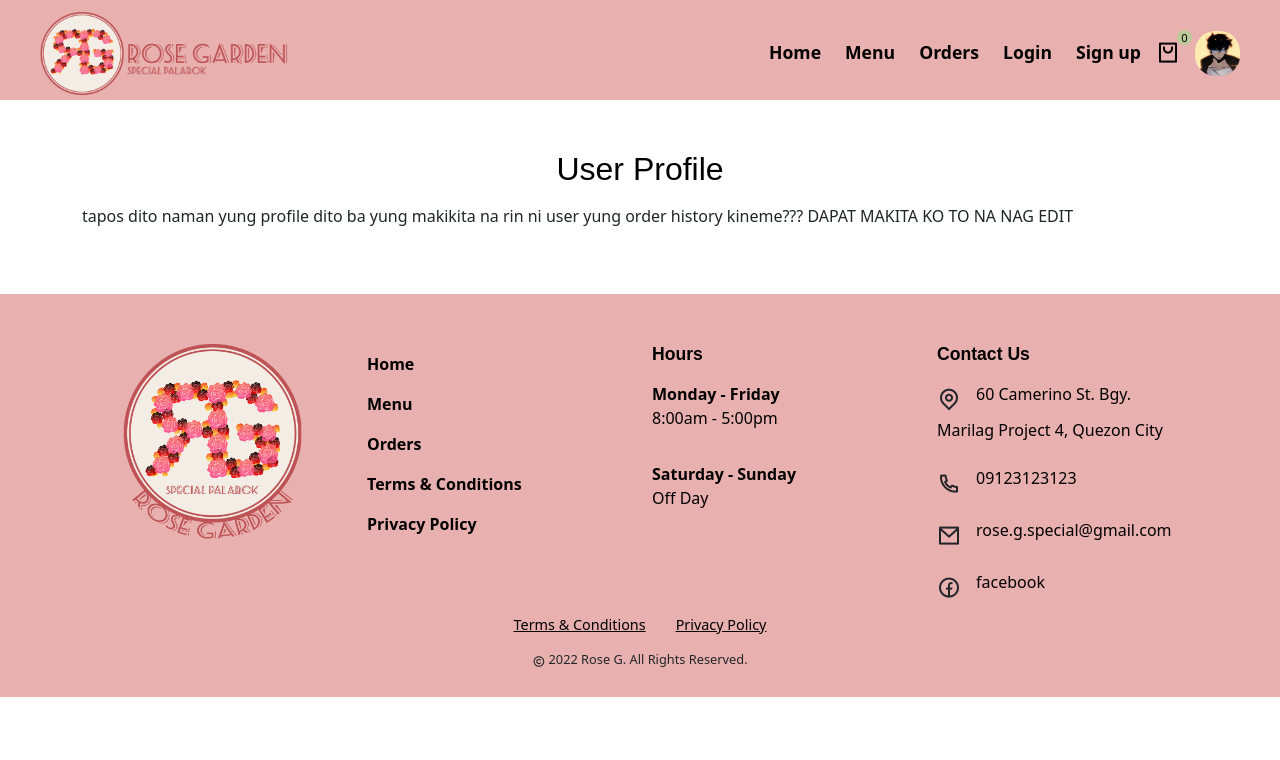
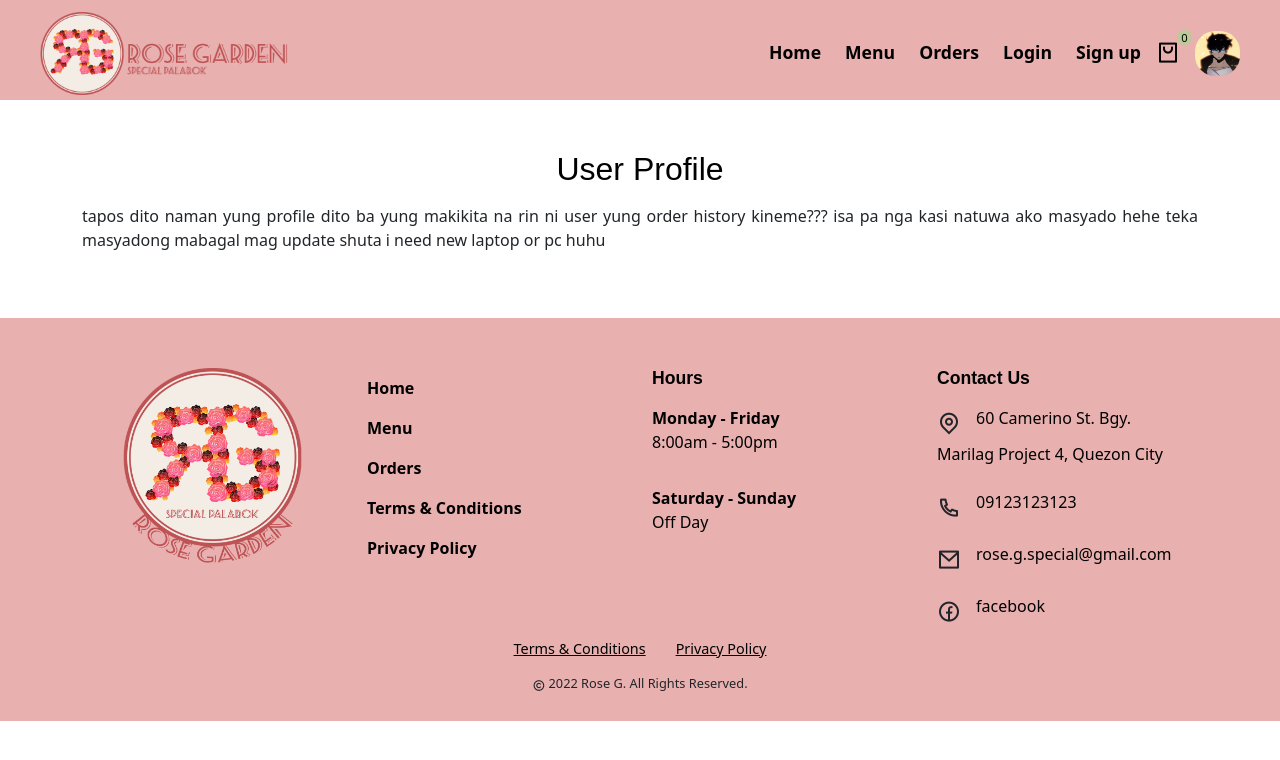
Before and after one commit to avemariaa/Rose-G-Delivery-main, a React (Create React App) app: page /userProfile in a window 1280 px wide. Shown: the top 760 px of the page. Built offline with nearby package versions, Linux system fonts and the light colour scheme; a web font is replaced by a local one.

Commit message:
another one

```diff
--- a/src/pages/UserProfile.jsx
+++ b/src/pages/UserProfile.jsx
@@ -7,7 +7,9 @@ const UserProfile = () => {
       <Container>
         <h2>User Profile</h2>
         <p className="mt-3">
-          tapos dito naman yung profile dito ba yung makikita na rin ni user yung order history kineme??? DAPAT MAKITA KO TO NA NAG EDIT
+          tapos dito naman yung profile dito ba yung makikita na rin ni user yung order history kineme???
+          isa pa nga kasi natuwa ako masyado hehe
+          teka masyadong mabagal mag update shuta i need new laptop or pc huhu
         </p>
 
 
```
